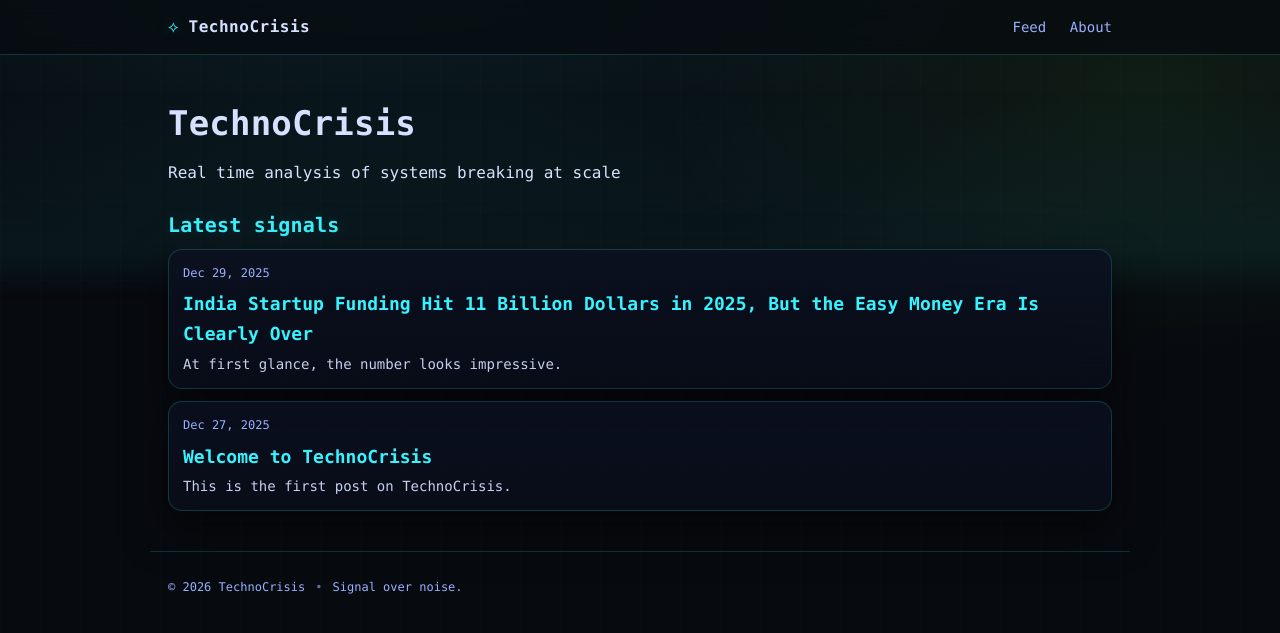
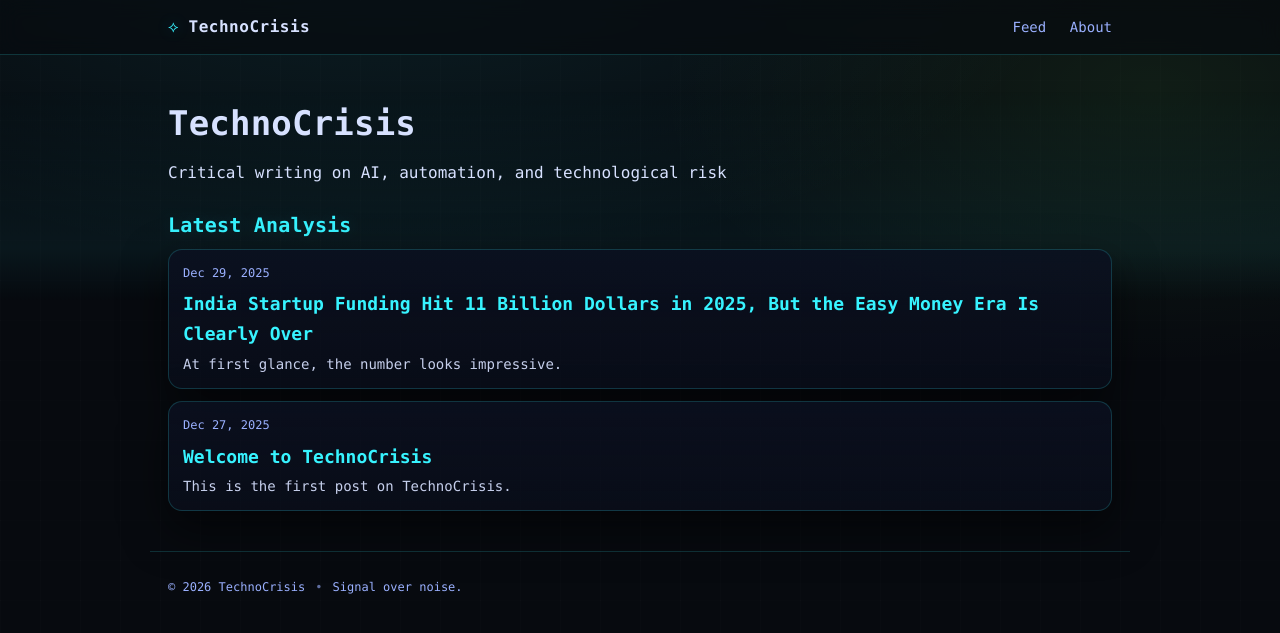
Before and after one commit to virtualnadeem/technocrisis, a Jekyll site: the page built from index.md, in a window 1280 px wide. Shown: the top 633 px of the page. Built offline with Jekyll 4.4.1, drawn with Linux system fonts in a browser that asks for light colours.

Commit message:
Update index.md

```diff
--- a/index.md
+++ b/index.md
@@ -4,8 +4,8 @@ title: Feed
 ---
 
 # TechnoCrisis
-Real time analysis of systems breaking at scale
-## Latest signals
+Critical writing on AI, automation, and technological risk
+## Latest Analysis
 
 <ul class="post-list">
 {% for post in site.posts limit:20 %}
```
